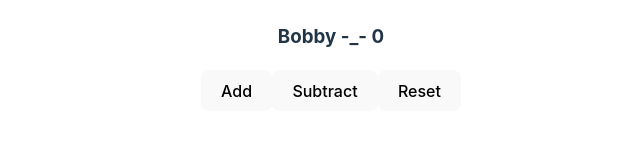
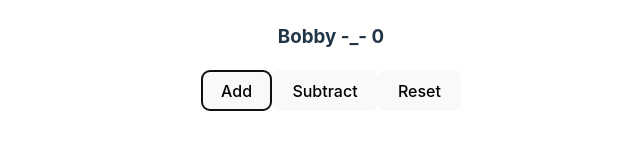
Before and after one commit to arief-github/learning-react-typescript, a React (Vite) app: page / in a window 1280 px wide. Shown: the part 342-492 px from the top of the page, without its empty margins (309-949 px from the left). Built offline with nearby package versions, Linux system fonts and the light colour scheme.

Commit message:
initialize ref hook into add button

```diff
--- a/src/components/PersonScore/index.tsx
+++ b/src/components/PersonScore/index.tsx
@@ -1,4 +1,4 @@
-import { useEffect, useReducer } from "react";
+import { useEffect, useReducer, useRef } from "react";
 import { getPerson } from "../../types/getPerson";
 import State from "../../types/State";
 import Action from "../../types/Action";
@@ -25,18 +25,28 @@
         loading: false
     })
 
+    const addButtonRef = useRef<HTMLButtonElement>(null)
+
     useEffect(() => {
         getPerson().then(({ name }) => {
             dispatch({ type: 'initialize', name })
+            addButtonRef.current?.focus();
         })
     }, [])
+
+    useEffect(() => {
+        if(!loading) {
+            addButtonRef.current?.focus();
+        }
+    }, [loading])
+
 
     if(loading) return <div>Loading ...</div>
 
     return (
         <>
             <h3>{name} -_- {score}</h3>
-            <button onClick={() => { dispatch({ type: 'increment' }) }}>Add</button>
+            <button ref={addButtonRef} onClick={() => { dispatch({ type: 'increment' }) }}>Add</button>
             <button onClick={() => { dispatch({ type: 'decrement' }) }}>Subtract</button>
             <button onClick={() => { dispatch({ type: 'reset' }) }} >Reset</button>
         </>
```
